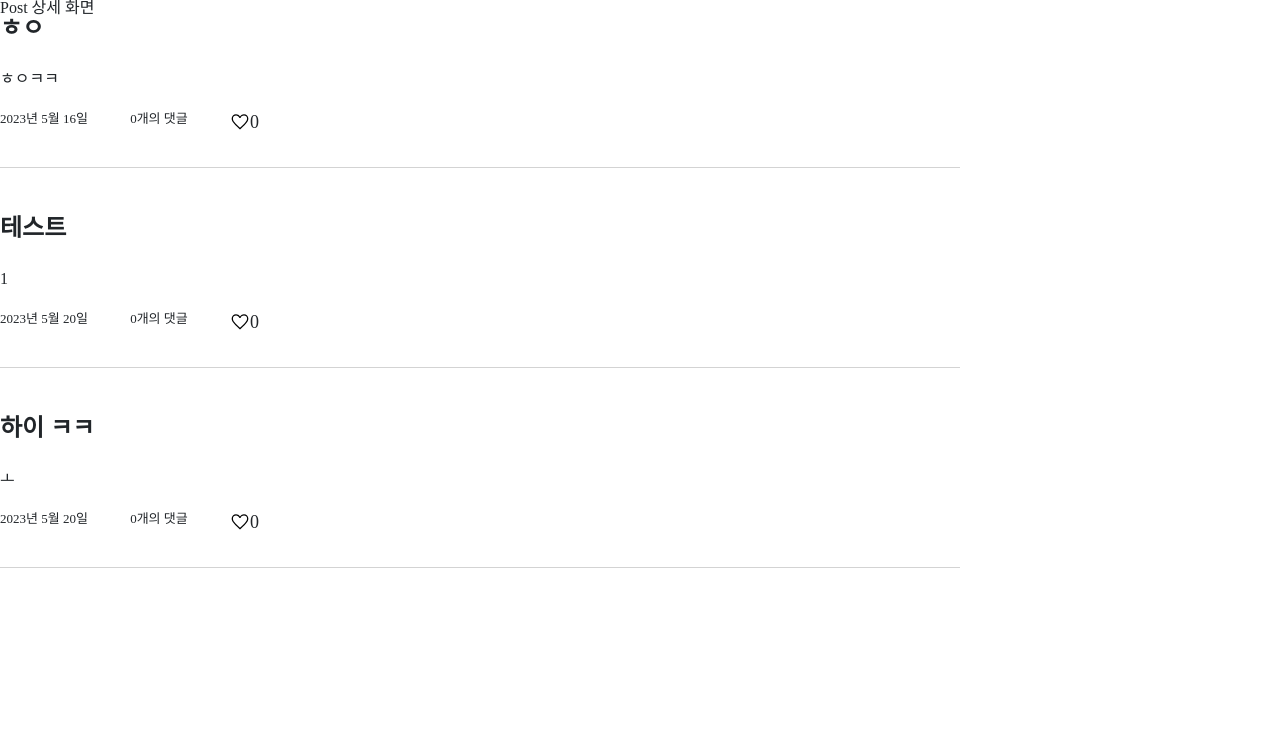
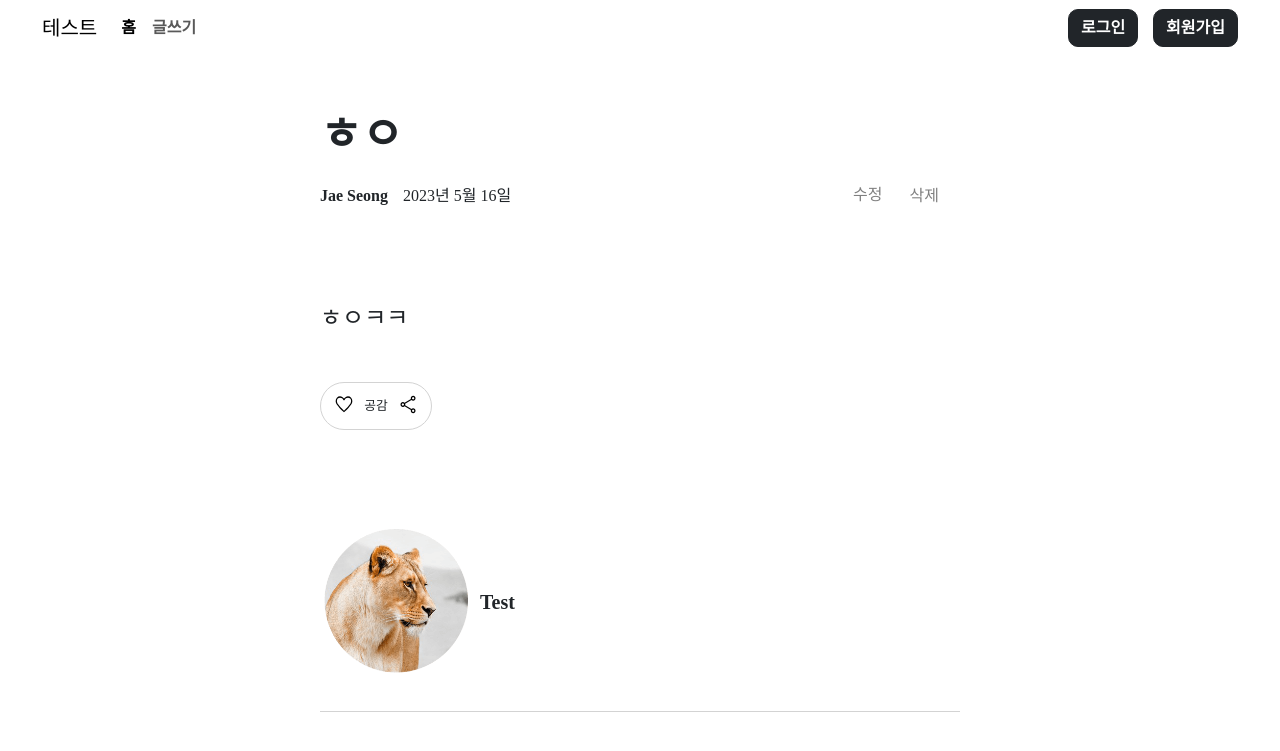
Before and after one commit to likelionkit11th/Back-end, a Django app: template liongram/templates/posts/post_detail.html in a window 1280 px wide. Shown: the top 751 px of the page. Run offline with Django 4.2, Linux system fonts and the light colour scheme; the template is opened without the code that fills it: values that come from a table or form of the project are taken from there, others are empty; data comes from the database, SQL or seed files in the repository; both versions use the stored data as it was after the commit.

Commit message:
feat: CRUD 구현

```diff
--- a/myblog/posts/urls.py
+++ b/myblog/posts/urls.py
@@ -1,10 +1,13 @@
 
 from django.contrib import admin
 from django.urls import path
-from .views import post_create_view
+from .views import post_create_view,post_detail_view,post_edit_view,post_delete
 
 app_name = "posts"
 
 urlpatterns=[
-    path('create/', post_create_view, name="post-create")
+    path('create/', post_create_view, name="post-create"),
+    path('<int:id>/',post_detail_view, name="post-detail"),
+    path('<int:id>/edit',post_edit_view, name="post-edit"),
+    path('<int:id>/delete', post_delete, name="post-delete"),
 ]
--- a/myblog/static/css/index.css
+++ b/myblog/static/css/index.css
@@ -1,21 +1,24 @@
 /** @format */
+
+.flex-center {
+  display: flex;
+  justify-content: center;
+  align-items: center;
+}
 
 .white-space {
   height: 350px;
 }
 .division-wrapper {
-  width:100%;
+  width: 100%;
   height: 50px;
-  display: flex;
-  justify-content: center;
-  align-items: center;
 }
 .division-line {
   width: 75%;
   height: 1px;
   background-color: lightgray;
 }
-.division-line-card{
+.division-line-card {
   width: 100%;
   height: 1px;
   background-color: lightgray;
@@ -35,7 +38,8 @@
   justify-content: space-between;
   width: 250px;
 }
-.post-bottom p, span {
+.post-bottom p,
+span {
   font-size: 13px;
 }
 .post-bottom-icon-align {
@@ -45,31 +49,22 @@
   align-items: center;
 }
 .post-list-wrapper {
-  width:100%;
+  width: 100%;
 }
-.post-list {
-  display:flex;
-  justify-content: center;
-  align-items: center;
-}
-.post-card{
+.post-card {
   display: flex;
-  flex-direction:column;
+  flex-direction: column;
   align-items: center;
 
-  width:75%;
+  width: 75%;
 }
 .post-container {
-  width:75%;
+  width: 75%;
   display: flex;
   flex-direction: column;
   height: 200px;
-}
-
-.white-space {
-  display: flex;
-  justify-content: center;
-  align-items: center;
+  margin-top:1.5rem;
+  margin-bottom:1.5rem;
 }
 .profile {
   height: 50%;
@@ -85,7 +80,7 @@
   justify-content: start;
 }
 .profile-top-img {
-  width: 200px;
+  width: 160px;
 }
 .profile-top-intro {
   font-size: 20px;
@@ -128,6 +123,9 @@
   height: 50px;
   font-weight: bold;
   font-size: 24px;
+  display: flex;
+  max-height: 1000px;
+  appearance: none;
 }
 .post-create-title::placeholder {
   font-size: 24px;
@@ -144,6 +142,8 @@
 }
 .post-create-content {
   height: 100%;
+
+  line-height: 1.5rem;
 }
 .post-create-bottom {
   display: flex;
@@ -155,3 +155,73 @@
   background: rgba(211, 211, 211, 0.5);
   height: 75px;
 }
+.post-detail-wrapper {
+  width: 100%;
+  margin-top: 50px;
+  display: flex;
+  justify-content: center;
+  /* background: red; */
+}
+.post-detail-container {
+  width: 50%;
+  /* background: gray; */
+}
+.post-detail-title {
+  font-size: 45px;
+  font-weight: bold;
+  height: 80px;
+}
+.post-detail-bar {
+  display: flex;
+}
+.post-detail-bar-info {
+  width: 75%;
+  display: flex;
+  justify-content: start;
+}
+.post-detail-bar-buttons {
+
+  width: 25%;
+  display: flex;
+  justify-content: end;
+  margin-right: 15px;
+}
+.post-detail-bar-buttons button{
+  border:none;
+  background-color: white;
+  color: gray;
+}
+.post-detail-bar-buttons button:hover{
+  color:black;
+}
+
+.post-detail-main {
+  font-size: 24px;
+  margin-top: 6rem;
+  margin-bottom: 3rem;
+  /* background-color: white; */
+}
+.post-detail-bottom {
+  margin-top: 6rem;
+  /* background: blue; */
+}
+.post-detail-main-likes {
+  width: 7rem;
+  height: 3rem;
+  border-radius: 3rem;
+  border: 1px solid lightgray;
+}
+.post-detail-like-con, .post-detail-like-count, .post-detail-share {
+  width:2rem;
+}
+.post-detail-icons {
+  width:1.3rem;
+  height:1.3rem;
+}
+.post-detail-like-count p{
+  font-size:0.8rem;
+}
+.modal-header,.modal-footer{
+  border-bottom:none;
+  border-top:none;
+}
--- a/myblog/static/css/reset.css
+++ b/myblog/static/css/reset.css
@@ -58,3 +58,6 @@
 }
 
  a { color: inherit; }
+ p{
+	line-height:1.3;
+ }
--- /dev/null
+++ b/myblog/templates/mixin/posts/modal.html
@@ -0,0 +1,20 @@
+<div class="modal fade" id="exampleModal" tabindex="-1" aria-labelledby="exampleModalLabel" aria-hidden="true">
+    <div class="modal-dialog">
+      <div class="modal-content">
+        <div class="modal-header">
+          <h1 class="modal-title fs-5" id="exampleModalLabel">포스트 삭제</h1>
+          <button type="button" class="btn-close" data-bs-dismiss="modal" aria-label="Close"></button>
+        </div>
+        <div class="modal-body">
+          정말로 삭제하시겠습니까?
+        </div>
+        <div class="modal-footer">
+                <button type="button" class="btn" data-bs-dismiss="modal">취소</button>
+            <form action="{%url 'posts:post-delete' post.id%}" method="POST">
+                {%csrf_token%}
+                <button type="submit" class="btn btn-dark">확인</button>
+            </form>
+        </div>
+      </div>
+    </div>
+</div>
--- a/myblog/templates/mixin/posts/post_card.html
+++ b/myblog/templates/mixin/posts/post_card.html
@@ -16,10 +16,10 @@
         width="20px;"
         src="{% static 'icons/favorite_FILL0_wght400_GRAD0_opsz48.svg'%}"
       />
-      <span style="align-items: center">{{post.like_count}}</span>
+      <span style="font-size:13px; align-items: center">{{post.like_count}}</span>
     </div>
   </div>
-  <div class="division-wrapper">
+  <div class="division-wrapper flex-center">
     <div class="division-line-card"></div>
   </div>
 </div>
--- /dev/null
+++ b/myblog/templates/mixin/posts/post_navbar.html
@@ -0,0 +1,33 @@
+{%load static%}
+
+
+
+<nav class="navbar navbar-expand-lg" style="height:7vh;">
+    <div class="container-fluid" style="width:70%; margin-left:30px;">
+      <a class="navbar-brand" href="/">테스트</a>
+      <button class="navbar-toggler" type="button" data-bs-toggle="collapse" data-bs-target="#navbarNav" aria-controls="navbarNav" aria-expanded="false" aria-label="Toggle navigation">
+        <span class="navbar-toggler-icon"></span>
+      </button>
+      <div class="collapse navbar-collapse" id="navbarNav">
+        <ul class="navbar-nav">
+          <li class="nav-item">
+            <a style="font-weight:bold;"class="nav-link active" aria-current="page" href="#">홈</a>
+          </li>
+          <li class="nav-item">
+            <a style="font-weight:bold;" class="nav-link" href="{%url 'posts:post-create' %}">글쓰기</a>
+          </li>
+        </ul>
+      </div>
+    </div>
+    <div class="container-fluid " style="width:30%; margin-right:30px;">
+      <div style="justify-content:end;" class="collapse navbar-collapse" id="navbarNav">
+        <ul class="navbar-nav">
+          <li style="margin-right:15px;" class="nav-item">
+            <button style="border-radius:10px; font-weight:bold;"type="button" class="btn btn-dark">로그인</button>
+          </li>
+          <li class="nav-item">
+            <button style="border-radius:10px; font-weight:bold;"type="button" class="btn btn-dark">회원가입</button>
+          </li>
+        </ul>
+    </div>
+  </nav>
--- /dev/null
+++ b/myblog/templates/mixin/posts/profile.html
@@ -0,0 +1,27 @@
+{%load static%}
+
+{%if usage == "detail" %}
+
+<div class="profile" style="width:100%;">
+    <div class="profile-top" style="width:100%;">
+        <div class="profile-top-img">
+            <img src="{%static 'image/lion.png'%}">
+        </div>
+        <div class="profile-top-intro">Test</div>
+    </div>
+    <div class="division-line" style="margin-top:2rem; margin-bottom:1.5rem; width:100%;"></div>
+</div>
+
+{% else %}
+
+<div class="profile">
+    <div class="profile-top">
+        <div class="profile-top-img">
+            <img src="{%static 'image/lion.png'%}">
+        </div>
+        <div class="profile-top-intro">Test</div>
+    </div>
+    <div class="division-line"></div>
+</div>
+
+{% endif %}
--- /dev/null
+++ b/myblog/templates/posts/post_detail.html
@@ -0,0 +1,63 @@
+{% extends 'base.html' %}
+{% load static %}
+
+
+{%block content%}
+
+
+{%include 'mixin/posts/post_navbar.html'%}
+{%include 'mixin/posts/modal.html'%}
+<div class="post-detail-wrapper">
+    <div class="post-detail-container">
+        <div class="post-detail-top">
+            <div class="post-detail-title">
+                <p>{{post.title}}</p>
+            </div>
+            <div class="post-detail-bar">
+                <div class="post-detail-bar-info">
+                    <p style="margin-right:15px; font-weight:bold;">Jae Seong</p>
+                    <p>{{post.created_at | date:"Y년 M d일"}}</p>
+                </div>
+                <div class="post-detail-bar-buttons">
+                    <form action="{%url 'posts:post-edit' post.id%}">
+                        <button style="margin-right:15px;" >
+                            수정
+                        </button>
+                    </form>
+                    <button type="button" data-bs-toggle="modal" data-bs-target="#exampleModal">
+                        삭제
+                    </button>
+                </div>
+            </div>
+        </div>
+        <div class="post-detail-main">
+            <p>{{post.content}}</p>
+        </div>
+        <div class="post-detail-main-likes flex-center">
+            <div class="post-detail-like-con flex-center">
+                <a>
+                    <img class="post-detail-icons" src="{%static 'icons/favorite_FILL0_wght400_GRAD0_opsz48.svg'%}">
+                </a>
+            </div>
+            <div class="post-detail-like-count flex-center">
+                {%if post.like_count == 0 %}
+                    <p>공감</p>
+                {%else%}
+                    <p>{{post.like_count}}</p>
+                {%endif%}
+            </div>
+            <div class="post-detail-share flex-center">
+                <a>
+                    <img class="post-detail-icons" src="{%static 'icons/share_FILL0_wght400_GRAD0_opsz48.svg' %}">
+                </a>
+            </div>
+        </div>
+        <div class="post-detail-bottom">
+            {%include 'mixin/posts/profile.html' with usage="detail" %}
+        </div>
+    </div>
+</div>
+
+
+
+{% endblock %}
```
Also changed, not shown: myblog/posts/views.py (+24 -2 lines), myblog/templates/index.html (+7 -42 lines), myblog/templates/posts/post_create.html (+4 -3 lines), myblog/db.sqlite3, myblog/static/icons/share_FILL0_wght400_GRAD0_opsz48.svg (added).
